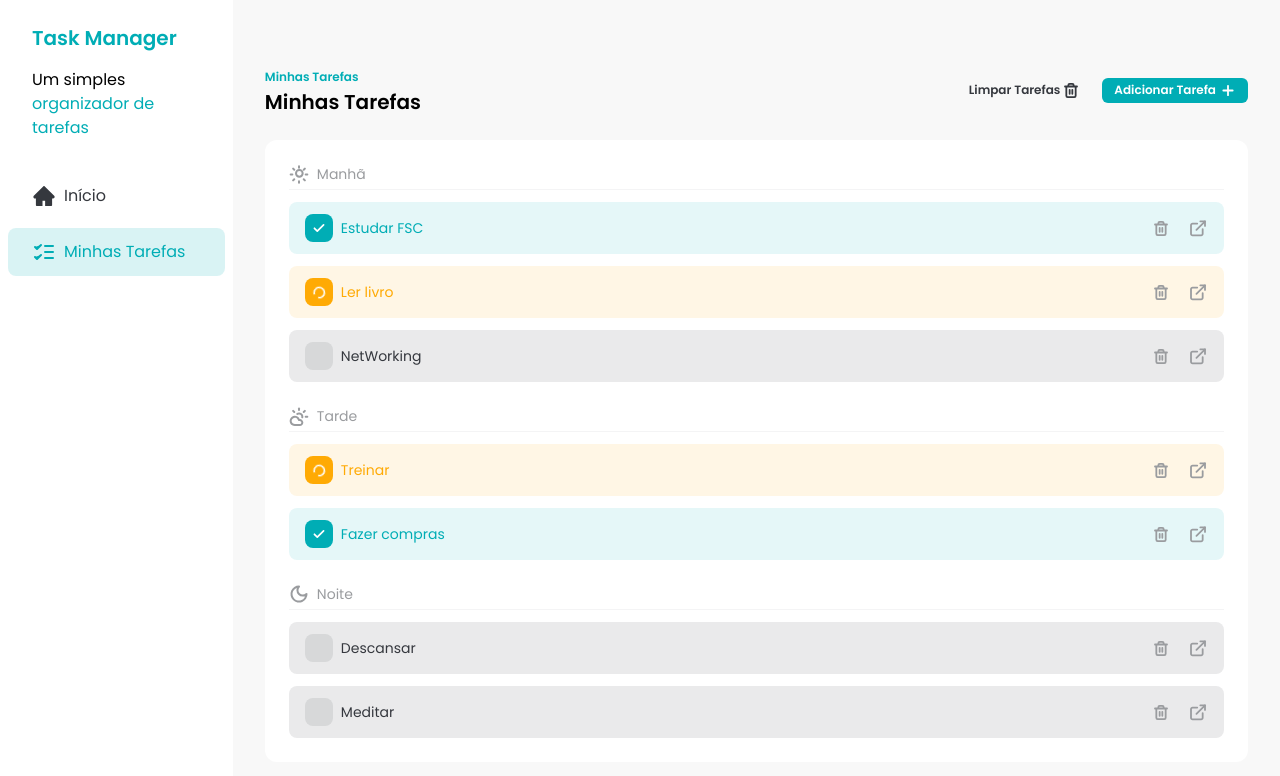
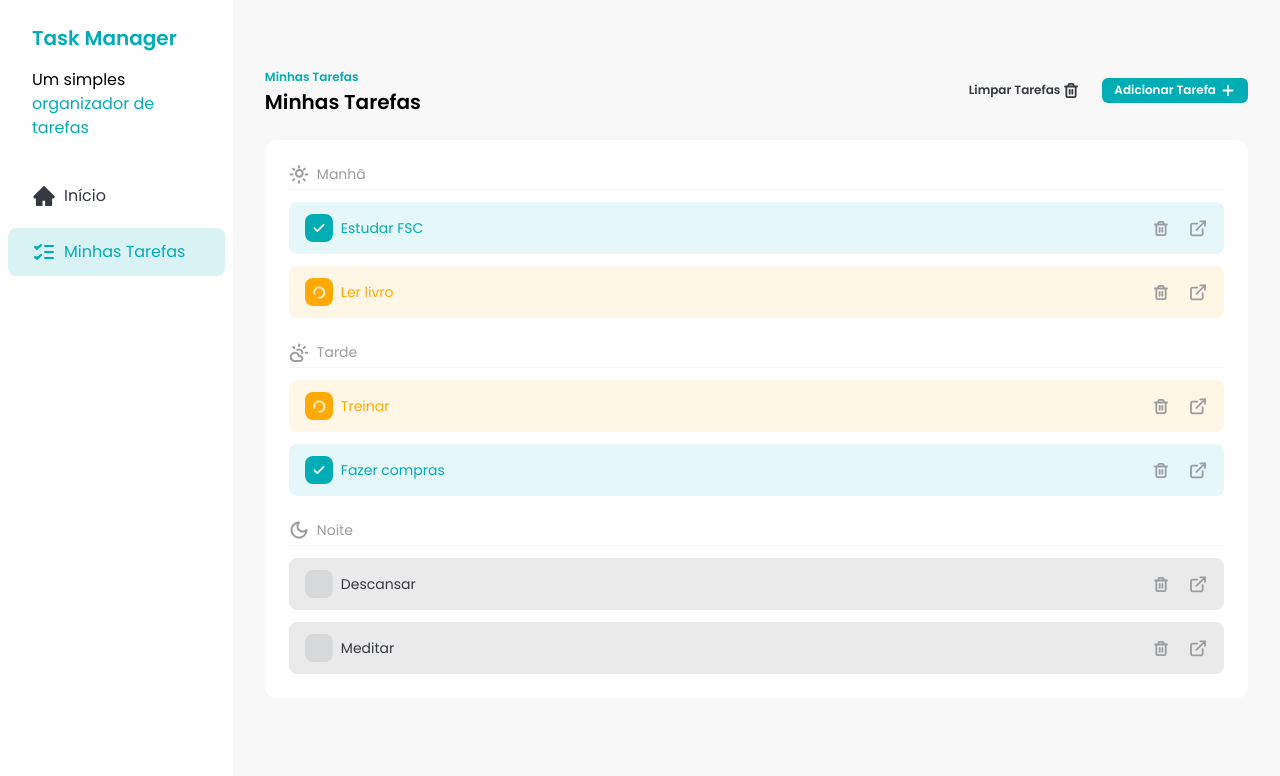
Before and after one commit to Cleyton-1995/fsc-task-manager, a React (Vite) app: page / in a window 1280 px wide. Shown: the top 776 px of the page. Built offline with nearby package versions, Linux system fonts and the light colour scheme; data requests are answered from the project's data file.

Commit message:
feat: ensure task can be deleted

```diff
--- a/db.json
+++ b/db.json
@@ -41,13 +41,6 @@
       "description": "Meditar 10 minutos",
       "time": "evening",
       "status": "not_started"
-    },
-    {
-      "id": "51aa4080-71b1-4683-a777-1332cf21d120",
-      "title": "NetWorking",
-      "time": "morning",
-      "description": "Fazer NetWorking no Linkedin",
-      "status": "not_started"
     }
   ]
 }
--- a/src/App.jsx
+++ b/src/App.jsx
@@ -1,17 +1,8 @@
-import { Toaster } from 'sonner';
-
 import Sidebar from './components/Sidebar';
 import Tasks from './components/Tasks';
 function App() {
   return (
     <div className="flex">
-      <Toaster
-        toastOptions={{
-          style: {
-            color: '#35383E',
-          },
-        }}
-      />
       <Sidebar />
       <Tasks />
     </div>
--- a/src/main.jsx
+++ b/src/main.jsx
@@ -3,6 +3,7 @@ import './index.css';
 import React from 'react';
 import ReactDOM from 'react-dom/client';
 import { createBrowserRouter, RouterProvider } from 'react-router-dom';
+import { Toaster } from 'sonner';
 
 import App from './App.jsx';
 import TaskDetailsPage from './pages/TaskDetailsPage.jsx';
@@ -20,6 +21,13 @@ const router = createBrowserRouter([
 
 ReactDOM.createRoot(document.getElementById('root')).render(
   <React.StrictMode>
+    <Toaster
+      toastOptions={{
+        style: {
+          color: '#35383E',
+        },
+      }}
+    />
     <RouterProvider router={router} />
   </React.StrictMode>
 );
--- a/src/pages/TaskDetailsPage.jsx
+++ b/src/pages/TaskDetailsPage.jsx
@@ -93,6 +93,21 @@ export default function TaskDetailsPage() {
     toast.success('Tarefa salva com sucesso!');
   }
 
+  async function handleDeleteClick() {
+    const response = await fetch(`http://localhost:3000/tasks/${task.id}`, {
+      method: 'DELETE',
+    });
+
+    if (!response.ok) {
+      return toast.error(
+        'Erro ao deletar a tarefa. Por favor, tente novamente'
+      );
+    }
+
+    toast.success('Tarefa deletada com sucesso!');
+    navigate(-1);
+  }
+
   const titleError = errors.find((error) => error.inputName === 'title');
   const timeError = errors.find((error) => error.inputName === 'time');
   const descriptionError = errors.find(
@@ -126,7 +141,11 @@ export default function TaskDetailsPage() {
             <h1 className="mt-2 text-xl font-semibold">{task?.title}</h1>
           </div>
 
-          <Button className="h-fit self-end" color="danger">
+          <Button
+            className="h-fit self-end"
+            color="danger"
+            onClick={handleDeleteClick}
+          >
             {' '}
             <TrashIcon /> Deletar Tarefa
           </Button>
```
